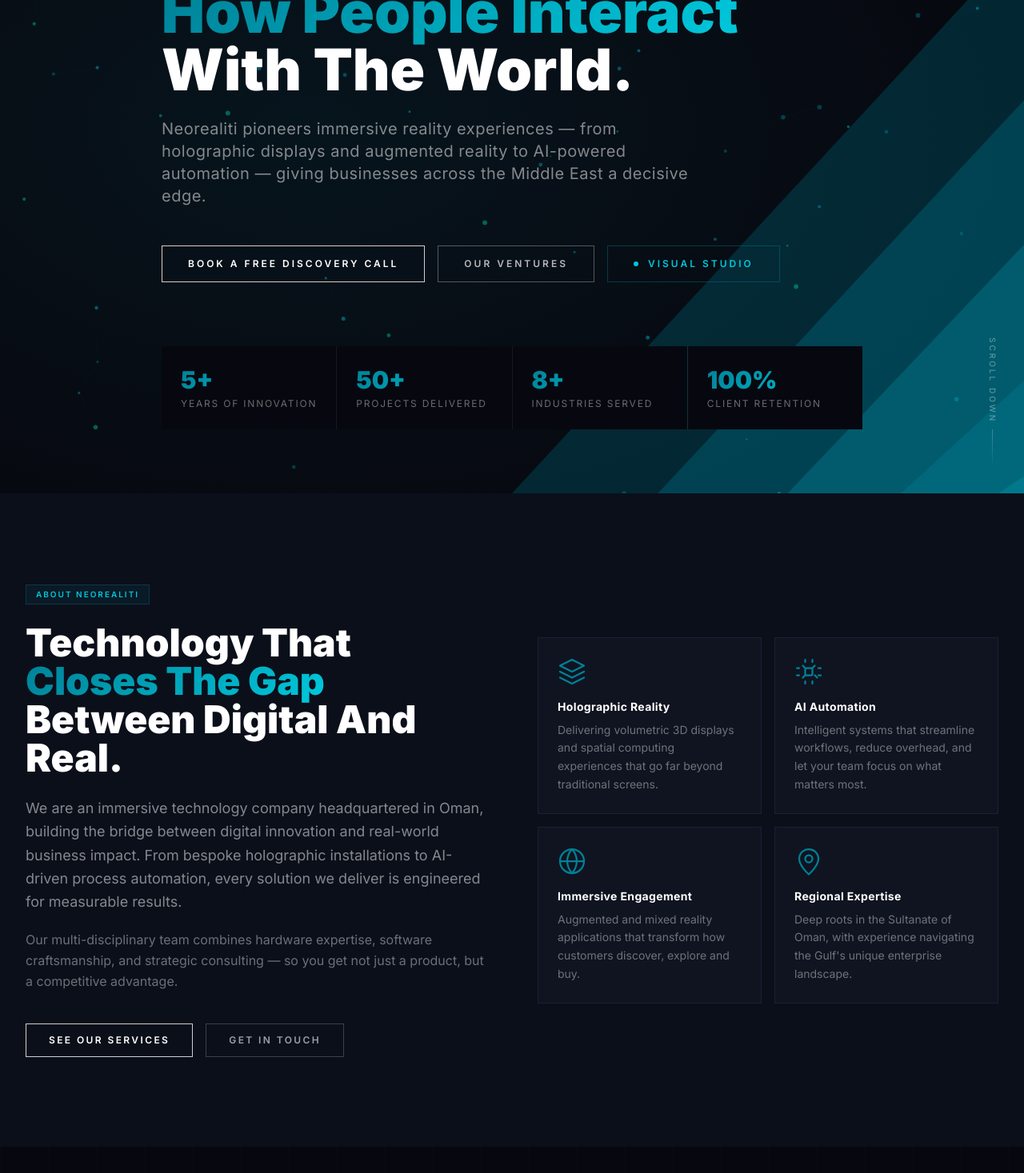
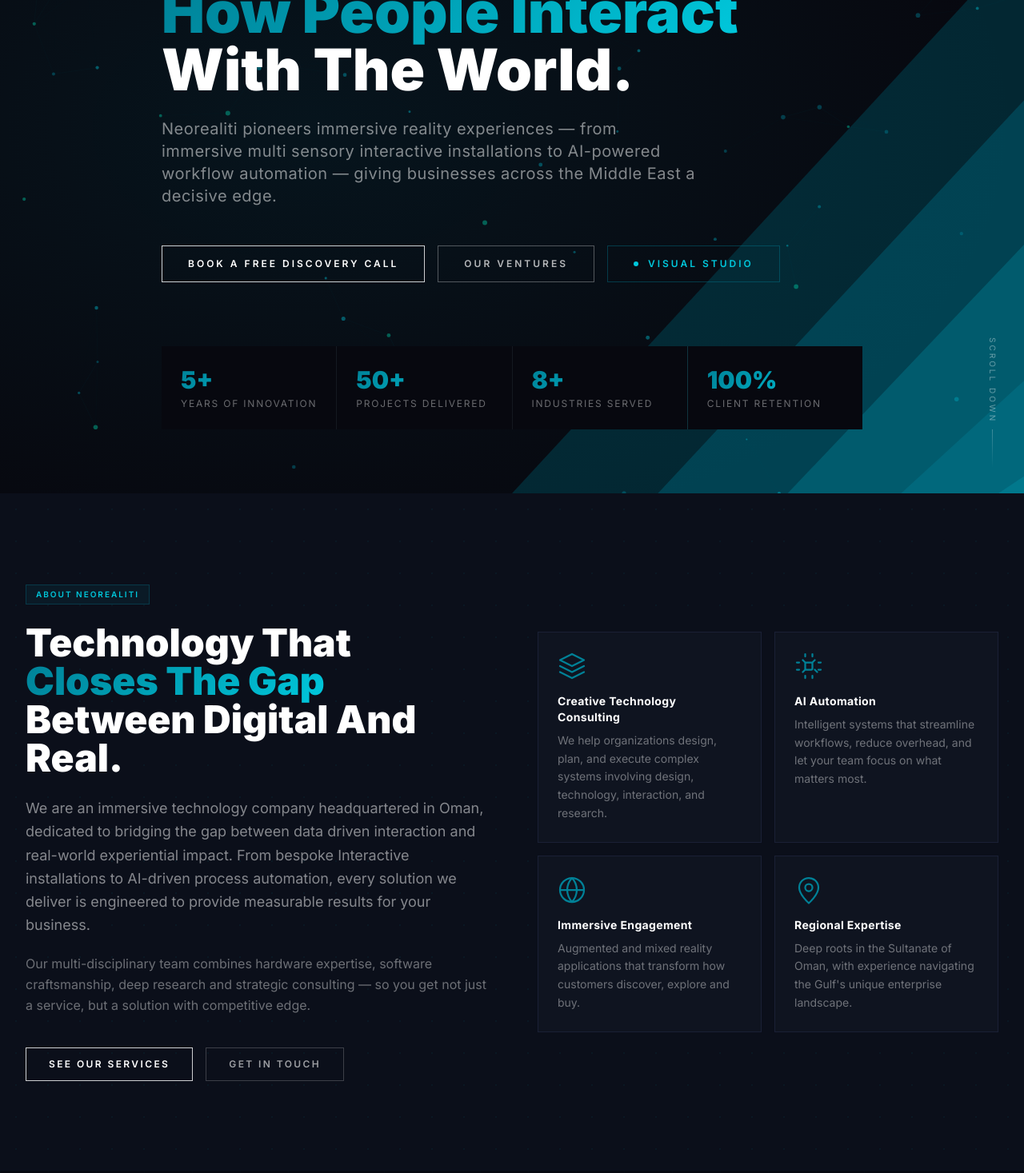
Before and after one commit to Marwanelh/neorealiti-website, a Next.js app: page / in a window 1280 px wide. Shown: the part 295-1762 px from the top of the page at 80% size. Built offline with nearby package versions, Linux system fonts and the light colour scheme.

Commit message:
Update Neorealiti About and Hero copy
- Replace 'Holographic Reality' pillar with 'Creative Technology Consulting'
- Update About section body paragraphs with revised brand messaging
- Update Hero description to reference multi-sensory installations and workflow automation

```diff
--- a/components/neo/NeoAbout.tsx
+++ b/components/neo/NeoAbout.tsx
@@ -7,8 +7,8 @@
         <path d="M2 12l10 5 10-5" />
       </svg>
     ),
-    title: 'Holographic Reality',
-    desc: 'Delivering volumetric 3D displays and spatial computing experiences that go far beyond traditional screens.',
+    title: 'Creative Technology Consulting',
+    desc: 'We help organizations design, plan, and execute complex systems involving design, technology, interaction, and research.',
   },
   {
     icon: (
@@ -62,10 +62,10 @@
               Between Digital And Real.
             </h2>
             <p className="text-white/50 text-lg leading-relaxed mb-5">
-              We are an immersive technology company headquartered in Oman, building the bridge between digital innovation and real-world business impact. From bespoke holographic installations to AI-driven process automation, every solution we deliver is engineered for measurable results.
+              We are an immersive technology company headquartered in Oman, dedicated to bridging the gap between data driven interaction and real-world experiential impact. From bespoke Interactive installations to AI-driven process automation, every solution we deliver is engineered to provide measurable results for your business.
             </p>
             <p className="text-white/40 leading-relaxed">
-              Our multi-disciplinary team combines hardware expertise, software craftsmanship, and strategic consulting — so you get not just a product, but a competitive advantage.
+              Our multi-disciplinary team combines hardware expertise, software craftsmanship, deep research and strategic consulting — so you get not just a service, but a solution with competitive edge.
             </p>
 
             <div className="mt-10 flex gap-4">
--- a/components/neo/NeoHero.tsx
+++ b/components/neo/NeoHero.tsx
@@ -146,7 +146,7 @@
           </h1>
 
           <p className="text-lg sm:text-xl text-white/50 max-w-2xl mb-12 leading-relaxed tracking-wide">
-            Neorealiti pioneers immersive reality experiences — from holographic displays and augmented reality to AI-powered automation — giving businesses across the Middle East a decisive edge.
+            Neorealiti pioneers immersive reality experiences — from immersive multi sensory interactive installations to AI-powered workflow automation — giving businesses across the Middle East a decisive edge.
           </p>
 
           {/* Buttons */}
```
